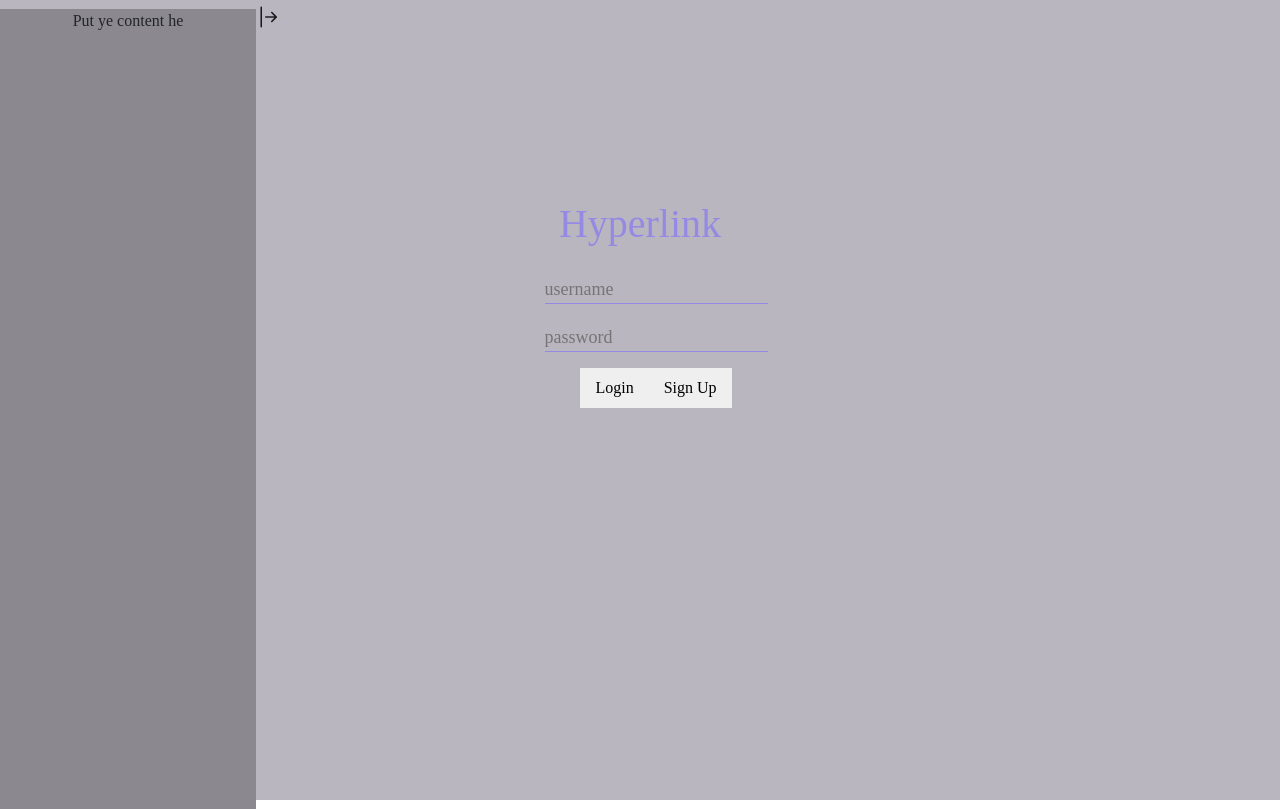
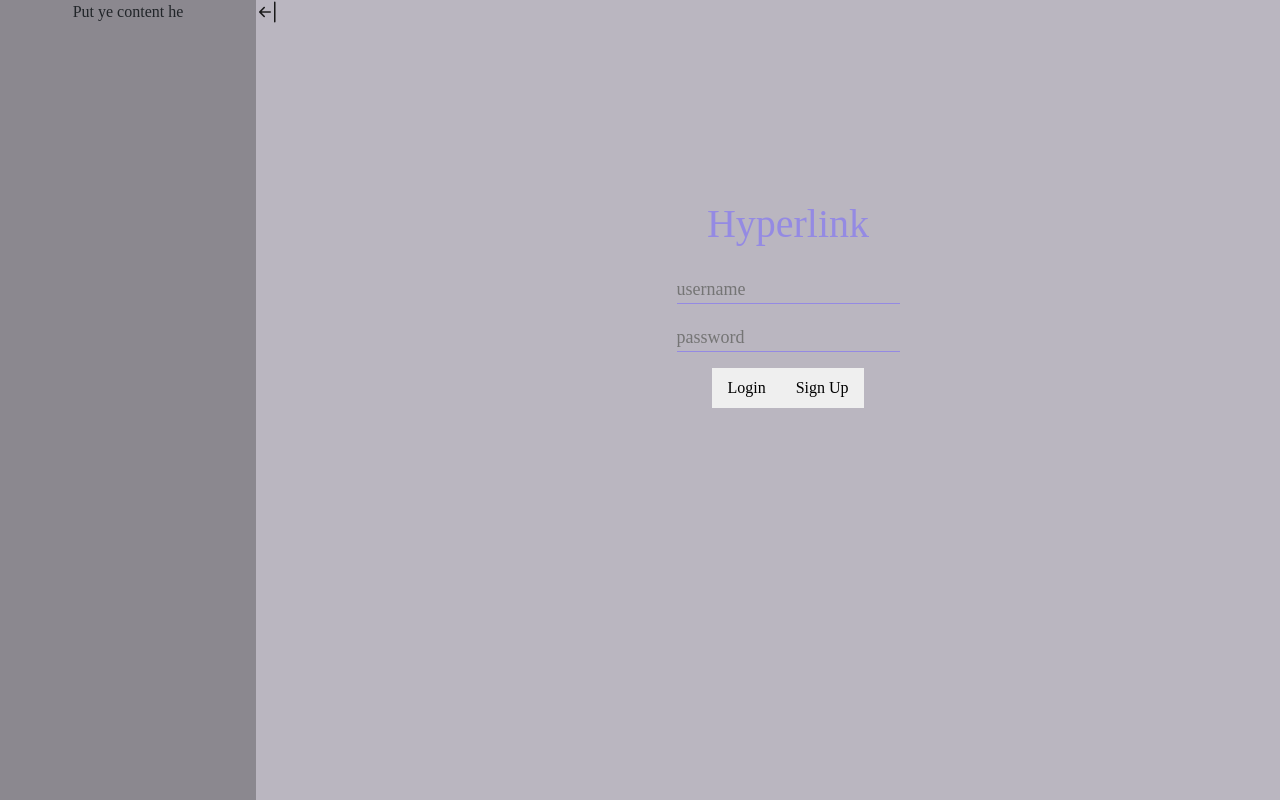
Before and after one commit to dartik24/Hyperlink, a React (Create React App) app in the folder frontend/: page / in a window 1280 px wide. Both pictures are taken after a click on the icon 12 px from the left and 18 px from the top of the page. Built offline with nearby package versions, Linux system fonts and the light colour scheme.

Commit message:
Updated homepage css, removed whitespace at top of slideout

```diff
--- a/frontend/src/App.js
+++ b/frontend/src/App.js
@@ -15,8 +15,9 @@ function App() {
       <SlideOut/>
       <Route exact path="/"> <Homepage className="Homepage"/> </Route>
       <Route exact path="/signup"> <SignUp className="SignUp"/> </Route>
+      <Route exact path="/feedpage"> <FeedPage className="FeedPage"/> </Route>
+
       <Route exact path="/testpage"> <TestPage className="TestPage"/> </Route>
-      <Route exact path="/feedpage"> <FeedPage className="FeedPage"/> </Route>
     </BrowserRouter>
   );
 }
--- a/frontend/src/components/slideout.css
+++ b/frontend/src/components/slideout.css
@@ -1,20 +1,24 @@
-i {
+#openClose {
     width: 40px;
     height: 40px;
     font-size: 24px;
     color: var(--base1);
+    display: flex;
 }
 
 .slider-container {
     padding: 0;
     margin: 0;
     height: 100%;
-    display: inline;
     float: left;
+    display: flex;
 }
 
 #slider-content {
     background-color: var(--base6);
     height: 100%;
-    min-width: 20vw;
+
+    width: 20vw;
+    min-width: 200px;
+    max-width: 500px;
 }
--- a/frontend/src/components/slideout.jsx
+++ b/frontend/src/components/slideout.jsx
@@ -15,12 +15,13 @@ class SlideOut extends React.Component {
     render() {
         return(
             <div className="slider-container">
-                <div id='slider-content' style={{display: this.state.open ? 'inline-block' : 'none'}}>
+                <div id='slider-content' style={{display: this.state.open ? 'revert' : 'none'}}>
                     Put ye content he
                 </div>
                 <i
+                    id="openClose"
                     onClick={() => this.setState({open: !this.state.open})}
-                    className="bi bi-arrow-bar-right">
+                    className={this.state.open ? "bi bi-arrow-bar-left" : "bi bi-arrow-bar-right"}>
                 </i>
             </div>
         );
--- a/frontend/src/index.css
+++ b/frontend/src/index.css
@@ -24,6 +24,10 @@ html, body, #root {
   height: 100%;
 }
 
+#root:first-child {
+  width: 100%;
+}
+
 * {
   padding: 0;
   font-family: 'Inconsolata';
--- a/frontend/src/pages/homepage.css
+++ b/frontend/src/pages/homepage.css
@@ -30,8 +30,6 @@ button {
 }
 
 .Homepage {
-    width: 30%;
-    height: 70%;
     margin: 0 auto;
 }
 
```
Also changed, not shown: frontend/src/App.css (line endings or trailing spaces).
